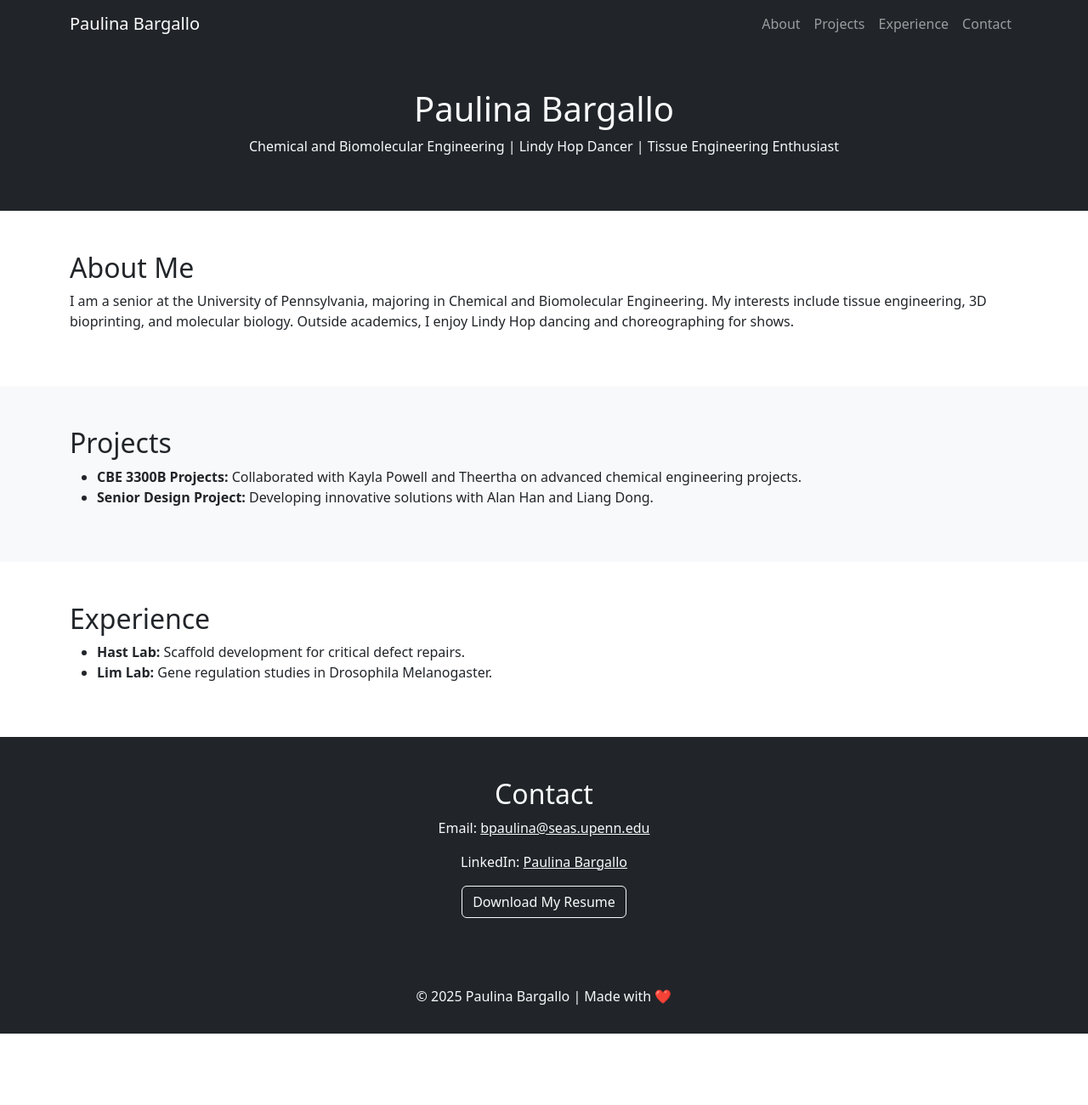
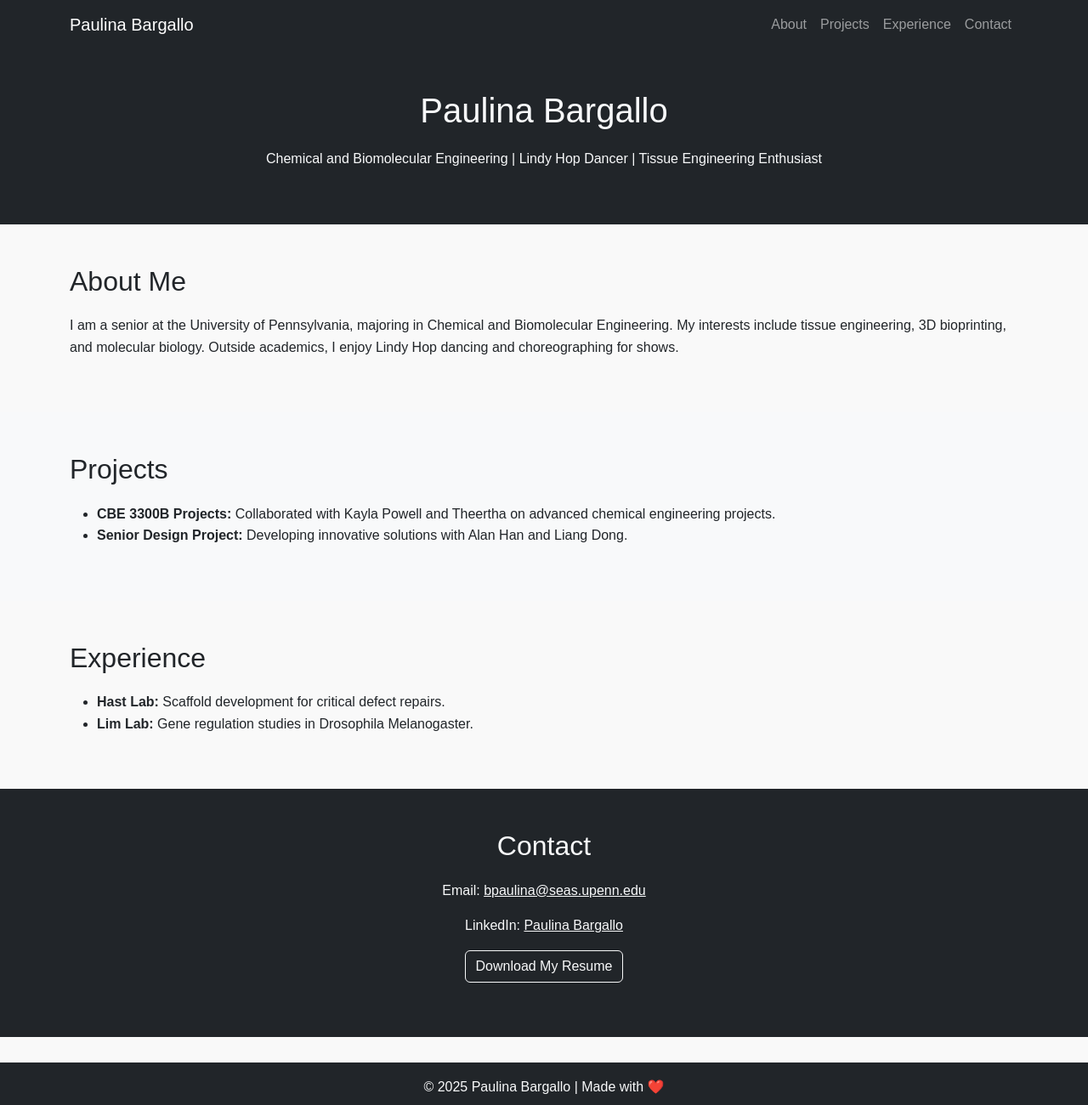
Before and after one commit to bpaulina25/Paulina-Bargallo, a plain HTML site: page index.html in a window 1280 px wide. Shown: the whole page at 85% size. Before the commit the page ends 1216 px from the top, so only its background shows below. Drawn offline with nearby package versions, Linux system fonts and the light colour scheme.

Commit message:
Update style.css

```diff
--- a/style.css
+++ b/style.css
@@ -1,34 +1,33 @@
-{\rtf1\ansi\ansicpg1252\cocoartf2761
-\cocoatextscaling0\cocoaplatform0{\fonttbl\f0\fswiss\fcharset0 Helvetica;}
-{\colortbl;\red255\green255\blue255;}
-{\*\expandedcolortbl;;}
-\margl1440\margr1440\vieww11520\viewh8400\viewkind0
-\pard\tx720\tx1440\tx2160\tx2880\tx3600\tx4320\tx5040\tx5760\tx6480\tx7200\tx7920\tx8640\pardirnatural\partightenfactor0
+body {
+    font-family: Arial, sans-serif;
+    margin: 0;
+    line-height: 1.6;
+    background-color: #f9f9f9;
+}
 
-\f0\fs24 \cf0 body \{\
-    font-family: Arial, sans-serif;\
-    margin: 0;\
-    line-height: 1.6;\
-\}\
-\
-h1, h2 \{\
-    margin-bottom: 20px;\
-\}\
-\
-header \{\
-    background-color: #343a40;\
-    color: white;\
-    padding: 50px 0;\
-    text-align: center;\
-\}\
-\
-header a \{\
-    margin: 0 10px;\
-    text-decoration: none;\
-\}\
-\
-footer \{\
-    background-color: #343a40;\
-    color: white;\
-    padding: 10px 0;\
-\}}
+h1, h2 {
+    margin-bottom: 20px;
+}
+
+header {
+    padding: 50px 0;
+}
+
+header h1 {
+    font-size: 2.5rem;
+}
+
+.navbar {
+    margin-bottom: 0;
+}
+
+section {
+    padding: 60px 0;
+}
+
+footer {
+    padding: 10px 0;
+    background-color: #343a40;
+    color: #fff;
+    margin-top: 30px;
+}
```
